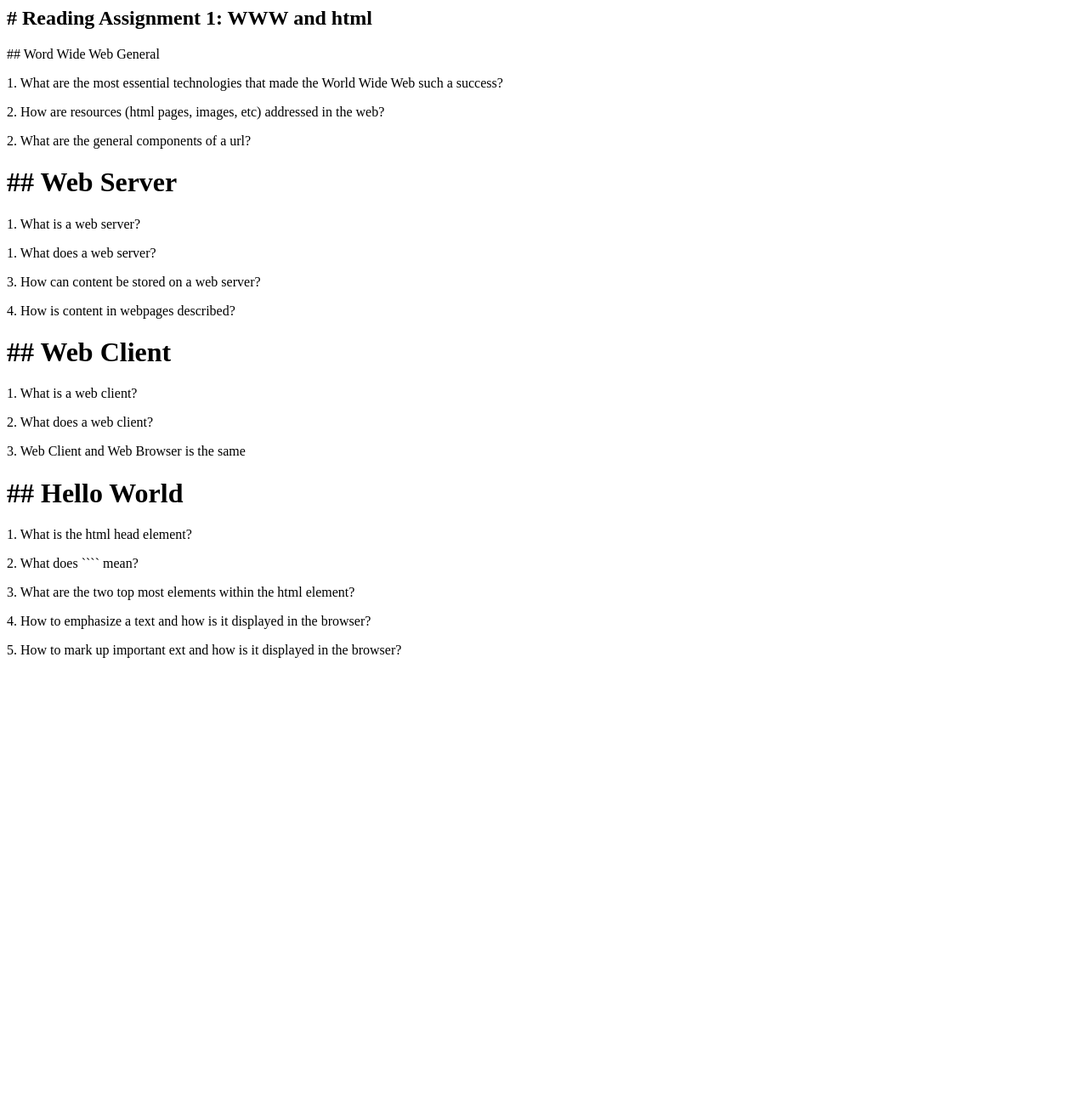
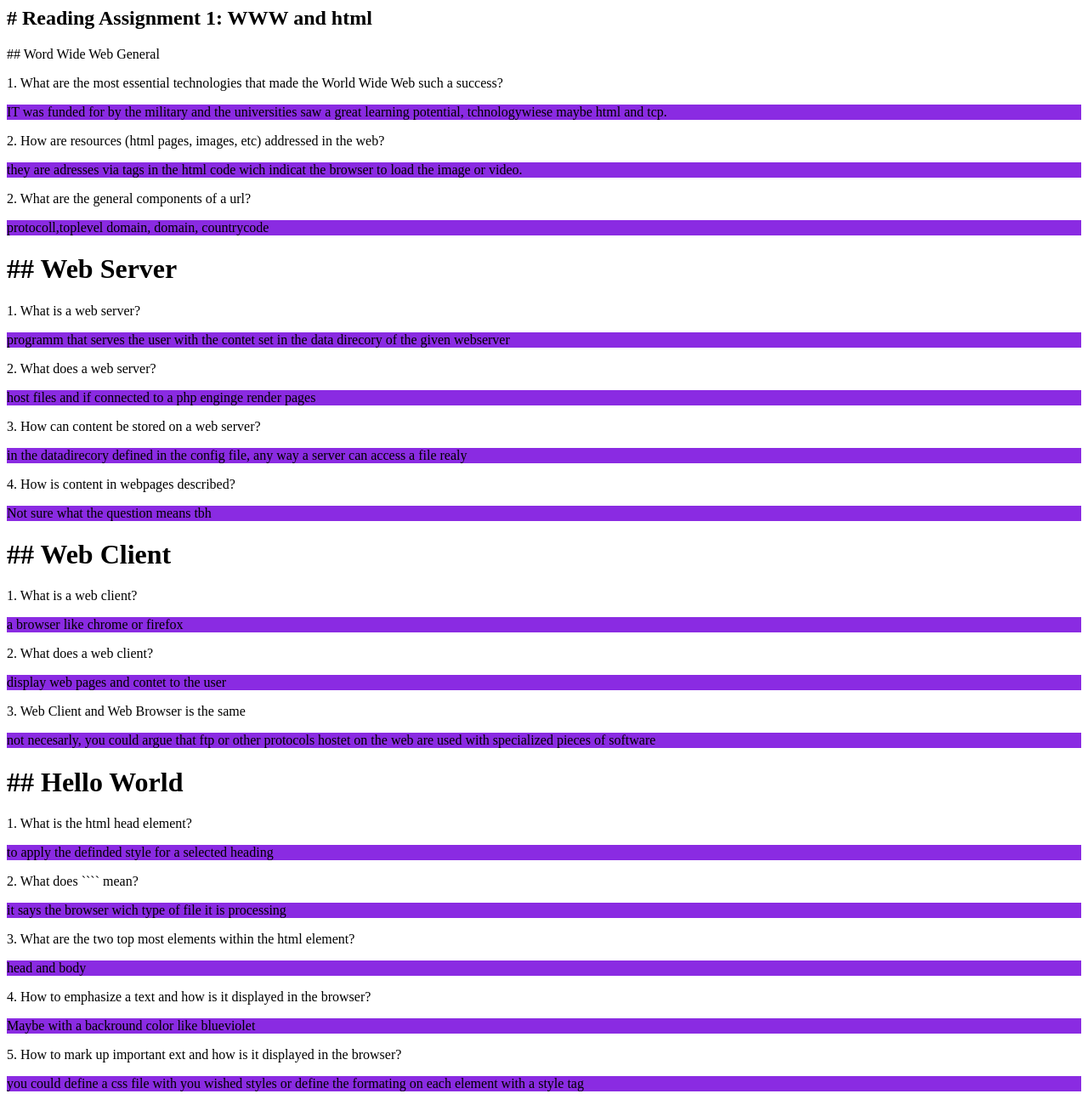
Before and after one commit to HTBLALeondingSchachteam/website, a plain HTML site: page CheatSheet.html in a window 1280 px wide. Shown: the part 179-1479 px from the top of the page at 85% size. Before the commit the page ends 969 px from the top, so only its background shows below. Drawn offline with Linux system fonts and the light colour scheme.

Commit message:
filled out cheat sheet

```diff
--- a/CheatSheet.html
+++ b/CheatSheet.html
@@ -13,26 +13,71 @@
 
 </h1>## Word Wide Web General</h1>
 <p>1. What are the most essential technologies that made the World Wide Web such a success?</p>
+<p style="background-color: blueviolet;">
+    IT was funded for by the military and the universities saw a great learning potential, tchnologywiese maybe html and tcp.
+</p>
 <p>2. How are resources (html pages, images, etc) addressed in the web?</p>
+<p style="background-color: blueviolet;">
+    they are adresses via tags in the html code wich indicat the browser to load the image or video.
+</p>
 <p>2. What are the general components of a url?</p>
+<p style="background-color: blueviolet;">
+    protocoll,toplevel domain, domain, countrycode
+</p>
 
 <h1>## Web Server</h1>
 <p>1. What is a web server?</p>
-<p>1. What does a web server?</p>
+<p style="background-color: blueviolet;">
+    programm that serves the user with the contet set in the data direcory of the given webserver
+</p>
+<p>2. What does a web server?</p>
+<p style="background-color: blueviolet;">
+    host files and if connected to a php enginge render pages
+</p>
 <p>3. How can content be stored on a web server?</p>
+<p style="background-color: blueviolet;">
+    in the datadirecory defined in the config file, any way a server can access a file realy
+</p>
 <p>4. How is content in webpages described?</p>
+<p style="background-color: blueviolet;">
+    Not sure what the question means tbh
+</p>
 
 <h1>## Web Client</h1>
 <p>1. What is a web client?</p>
+<p style="background-color: blueviolet;">
+    a browser like chrome or firefox
+</p>
 <p>2. What does a web client?</p>
+<p style="background-color: blueviolet;">
+    display web pages and contet to the user
+</p>
 <p>3. Web Client and Web Browser is the same</p>
+<p style="background-color: blueviolet;">
+    not necesarly, you could argue that ftp or other protocols hostet on the web are used with specialized pieces of software
+</p>
 
 <h1>## Hello World</h1>
 <p>1. What is the html head element?</p>
+<p style="background-color: blueviolet;">
+    to apply the definded style for a selected heading
+</p>
 <p>2. What does ``<!DOCTYPE` html>`` mean?</p>
+<p style="background-color: blueviolet;">
+    it says the browser wich type of file it is processing
+</p>
 <p>3. What are the two top most elements within the html element?</p>
+<p style="background-color: blueviolet;">
+    head and body
+</p>
 <p>4. How to emphasize a text and how is it displayed in the browser?</p>
+<p style="background-color: blueviolet;">
+    Maybe with a backround color like blueviolet
+</p>
 <p>5. How to mark up important ext and how is it displayed in the browser?</p>
+<p style="background-color: blueviolet;">
+    you could define a css file with you wished styles or define the formating on each element with a style tag
+</p>
 
 </body>
 </html>
```
